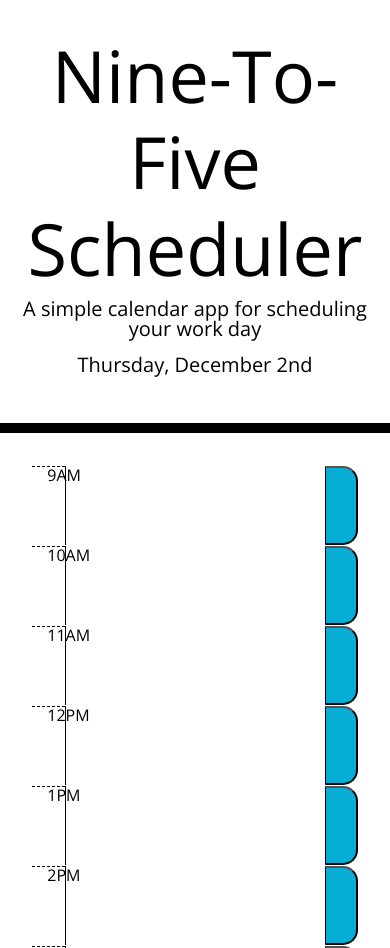
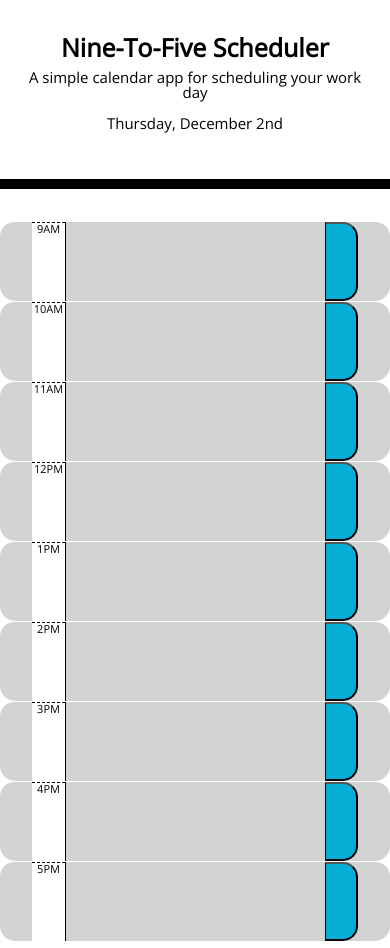
Before and after one commit to coevpen/nine-to-five, a plain HTML site: page index.html in a window 390 px wide. Shown: the top 948 px of the page. Drawn offline with nearby package versions, Linux system fonts and the light colour scheme; a web font is replaced by a local one.

Commit message:
update script.js with past/present/future indications

```diff
--- a/assets/css/style.css
+++ b/assets/css/style.css
@@ -3,7 +3,7 @@ body {
   font-size: 16px;
   line-height: 1;
 }
-
+/* sets the text area styling */
 textarea{
   background: transparent;
   border: none;
@@ -12,7 +12,7 @@ textarea{
   border-left: 1px solid black;
   padding: 10px;
 }
-
+/* jumbotron and time of day */
 .jumbotron {
   text-align: center;
   background-color: transparent;
@@ -22,10 +22,12 @@ textarea{
   text-align: center;
 }
 
-.description{
+/* the input text area */
+.text{
   white-space: pre-wrap;
 }
 
+/* for the time blocks*/
 .time-block{
   text-align: center;
   border-radius: 15px;
@@ -37,12 +39,14 @@ textarea{
   border-top: 1px solid white;;
 }
 
+/* for the hour sections */
 .hour {
   background-color: #ffffff;
   color: #000000;
   border-top: 1px dashed #000000;
 }
 
+/* for when the time is past/present/future*/
 .past {
   background-color: #d3d3d3;
   color: white;
@@ -57,7 +61,9 @@ textarea{
   background-color: #77dd77;
   color: white;
 }
+/* end of time determination */
 
+/* for the save buttons */
 .saveBtn {
   border-left: 1px solid black;
   border-top-right-radius: 15px;
@@ -66,7 +72,49 @@ textarea{
   color: white;
 }
 
-.saveBtn i:hover {
+.saveBtn:hover {
   font-size: 20px;
+  color: black;
   transition: all .3s ease-in-out;
 }
+/*end of save buttons*/
+
+@media screen and (max-width: 768px ){
+  .hour{
+    text-align: left;
+    padding: 0;
+  }
+
+}
+
+@media screen and (max-width: 575px) {
+  .hour{
+    font-size: 13px;
+    text-align: center;
+  }
+
+  .display-3{
+    font-size: 30px;
+    font-weight: bold;
+  }
+
+  .lead{
+    font-size: 15px;
+  }
+}
+
+@media screen and (max-width: 400px) {
+  .hour{
+    font-size: 11px;
+    text-align: center;
+  }
+
+  .display-3{
+    font-size: 25px;
+    font-weight: bold;
+  }
+
+  .lead{
+    font-size: 15px;
+  }
+}
--- a/assets/js/script.js
+++ b/assets/js/script.js
@@ -1,10 +1,34 @@
 var currentDay = moment().format('dddd, MMMM Do');
 $("#currentDay").text(currentDay);
 
-// determines if the hour is present/past/future
+// determines if the hour is past/present/future
 function hourCheck(){
     // gets current hour
     var currentTime = moment().hour();
+
+    $(".time-block").each(function(){
+        // gets the current timeblock's hour
+        var timeBlockHr = parseInt($(this).attr("id"));
+
+        // past
+        if(timeBlockHr < currentTime){
+            $(this).addClass("past");
+            $(this).removeClass("future");
+            $(this).removeClass("present");
+        }
+        // present
+        else if(timeBlockHr === currentTime){
+            $(this).addClass("present");
+            $(this).removeClass("past");
+            $(this).removeClass("future");
+        }
+        // future
+        else{
+            $(this).addClass("future");
+            $(this).removeClass("past");
+            $(this).removeClass("present");
+        }
+    });
 
 
 };
@@ -33,3 +57,8 @@ loadTasks();
 
 // checks the hour for past/present/future
 hourCheck();
+
+// make hourCheck() happen every minute
+setInterval(function() {
+    hourCheck();
+}, 60000);
```
